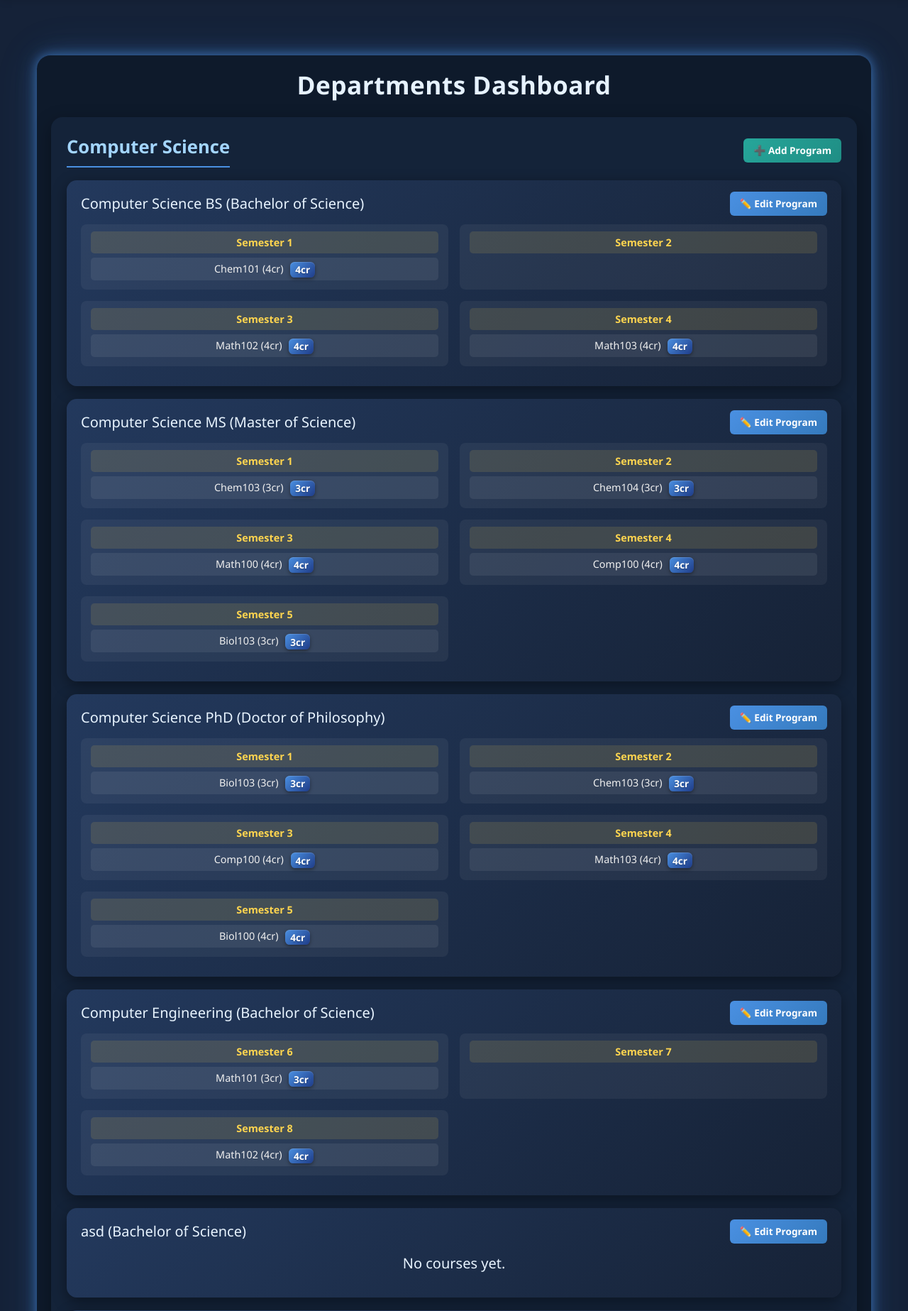
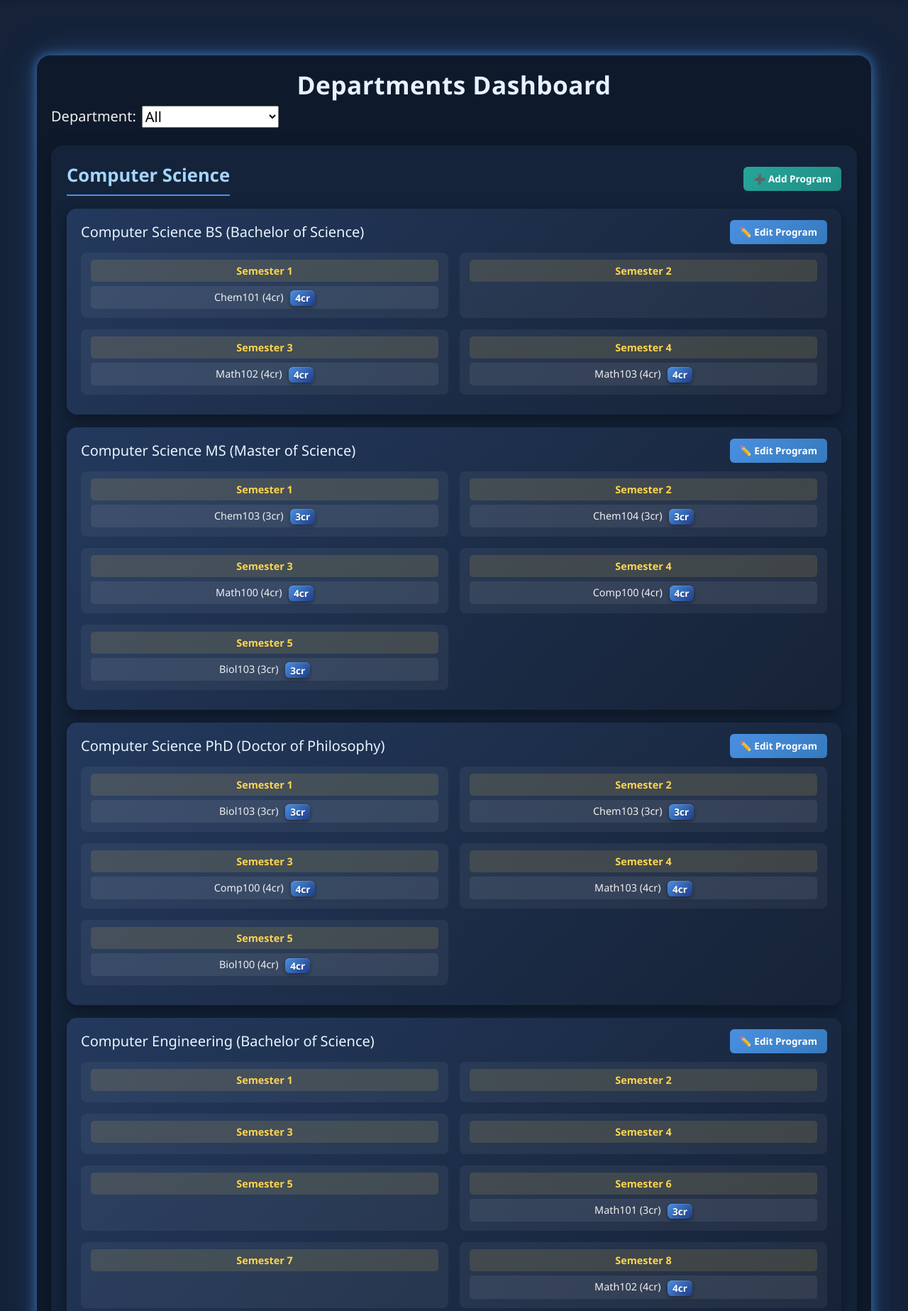
Before and after one commit to LifelongWay/EnrollWeb, a Django app: page /curriculums/programs/ in a window 1280 px wide. Shown: the part 74-1921 px from the top of the page at 71% size. Run offline with Django 5.2, Linux system fonts and the light colour scheme; data comes from the database, SQL or seed files in the repository; both versions use the stored data as it was after the commit.

Commit message:
department filter added to curriculums[Registrar]

```diff
--- a/curriculums/templates/curriculums/curriculum_editor.html
+++ b/curriculums/templates/curriculums/curriculum_editor.html
@@ -265,6 +265,17 @@
 
         <div class="dashboard-header">
             <h2>Departments Dashboard</h2>
+            <form method="get" class="d-flex ms-auto align-items-center gap-2">
+                <label for="department" class="mb-0">Department:</label>
+                <select name="department" id="department" class="custom-select" onchange="this.form.submit()">
+                    <option value="">All</option>
+                    {% for dept in all_departments %}
+                        <option value="{{ dept.dept_id }}" {% if dept.dept_id == selected_department %}selected{% endif %}>
+                            {{ dept.name }}
+                        </option>
+                    {% endfor %}
+                </select>
+            </form>
         </div>
 
         <div class="department-grid">
--- a/curriculums/templatetags/curriculumtags.py
+++ b/curriculums/templatetags/curriculumtags.py
@@ -10,9 +10,9 @@
     """
     semesters = Curriculum.objects.filter(program=program).values_list('numbered_semester', flat=True).distinct()
     if not semesters:
-        return []
+        return [1]
 
-    min_sem = min(semesters)
+    min_sem = 1
     max_sem = max(semesters)
 
     return list(range(min_sem, max_sem + 1))
--- a/curriculums/views.py
+++ b/curriculums/views.py
@@ -12,6 +12,13 @@
 def curriculums_editor(request):
     context = {}
     context['departments'] = Department.objects.all()
+    context['all_departments'] = Department.objects.all()
+    if request.method == 'GET':
+        if request.GET.get('department'):
+            context['selected_department'] = int(request.GET.get('department'))
+            print('Selected: ', context['selected_department'])
+            context['departments'] = Department.objects.filter(pk = request.GET.get('department'))
+
 
     return render(request, 'curriculums/curriculum_editor.html', context)
 
@@ -37,6 +44,10 @@
         context['program_form'] = ProgramNameForm()
         context['editing_department_id'] = dept_id
 
+        if request.GET.get('department'):
+            context['department'] = Department.objects.filter(name = request.GET.get('department'))
+        else:
+            print("NOTHING!")
 
     return render(request, 'curriculums/curriculum_editor.html', context)
 
@@ -128,7 +139,13 @@
 
         return redirect('curriculums:editor')
     else:
+        # GET request: href, form get
         context['program_form'] = ProgramNameForm(instance = program_instance)
+
+        if request.GET.get('department'):
+            context['department'] = Department.objects.filter(name = request.GET.get('department'))
+        else:
+            print("NOTHING!")
 
 
     return render(request, 'curriculums/curriculum_editor.html', context)
@@ -138,7 +155,6 @@
 
 def my_program(request):
     pass
-
 
 
 def makefirst(object_list, pk):
```
Also changed, not shown: db.sqlite3.
